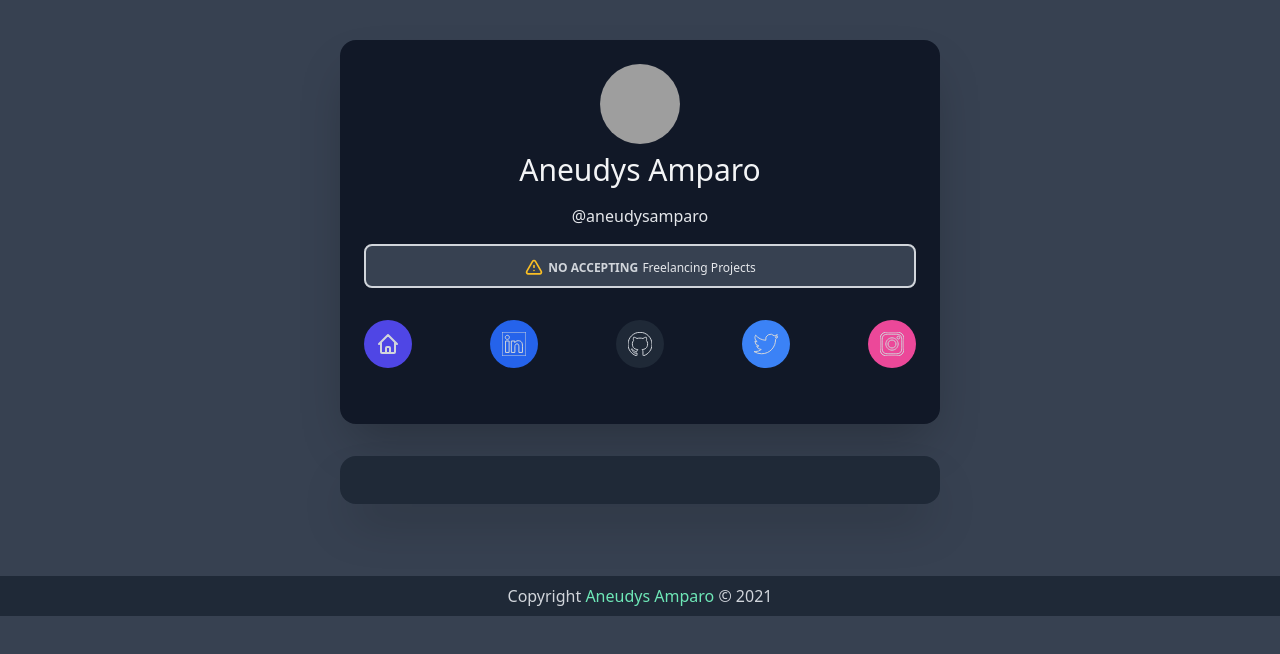
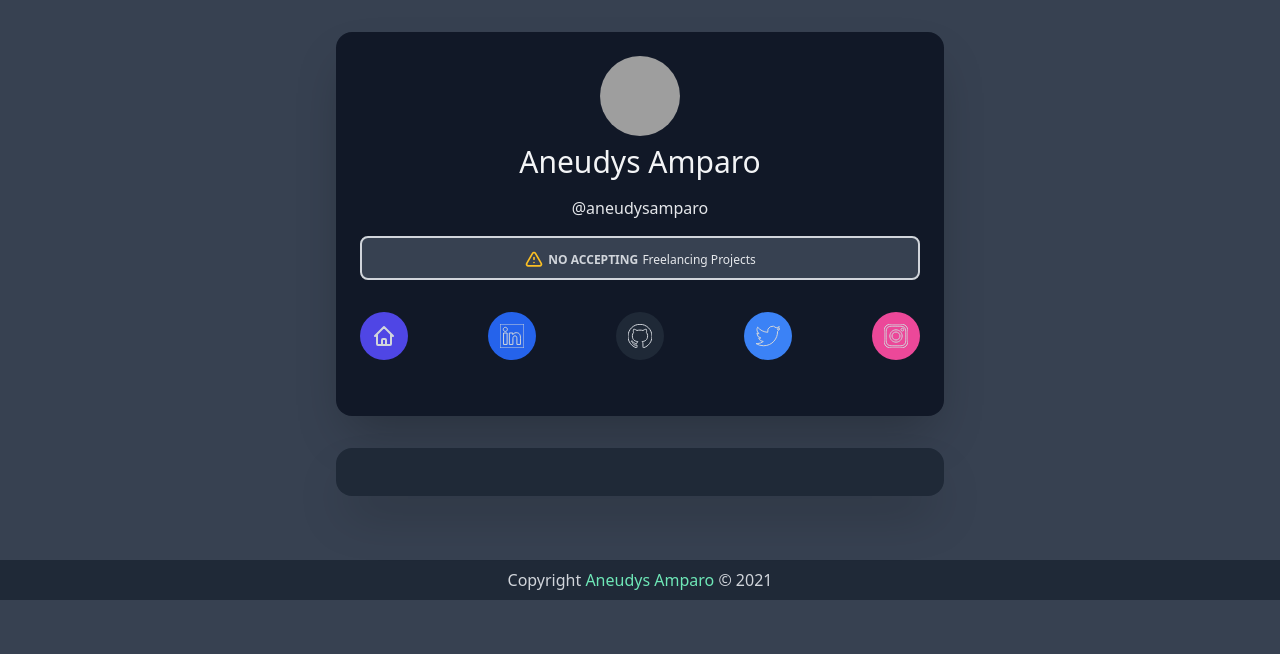
Before and after one commit to aneudysamparo/aa-links, a plain HTML site: page index.html in a window 1280 px wide. Drawn offline with nearby package versions, Linux system fonts and the light colour scheme; grey boxes are pictures that could not be loaded.

Commit message:
changin padding to 8

```diff
--- a/index.html
+++ b/index.html
@@ -9,7 +9,7 @@
 </head>
 
 <body class="bg-gray-700 min-h-screen">
-    <main class="flex justify-center p-10">
+    <main class="flex justify-center p-8">
         <div class="w-full md:w-3/5 lg:w-2/3 xl:w-1/2 2xl:w-2/5">
 
             <!-- Header Start -->
```
